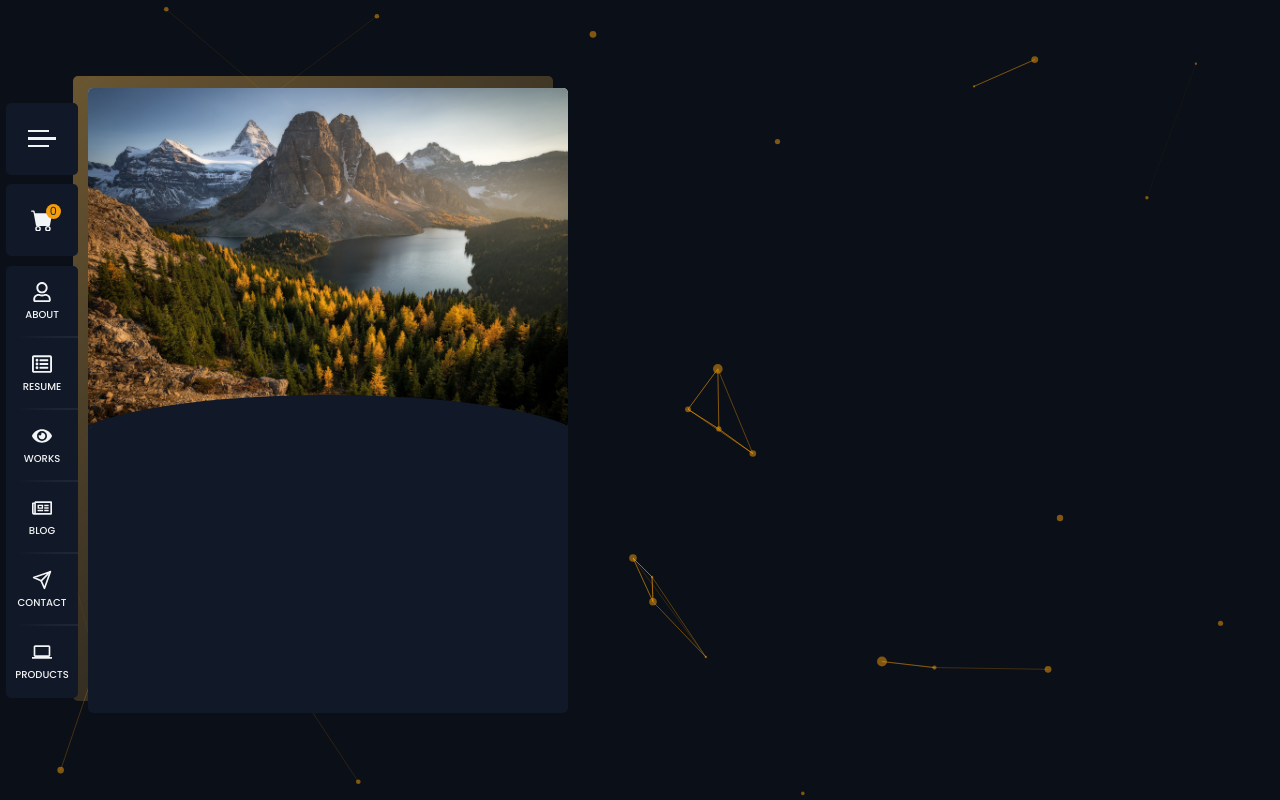
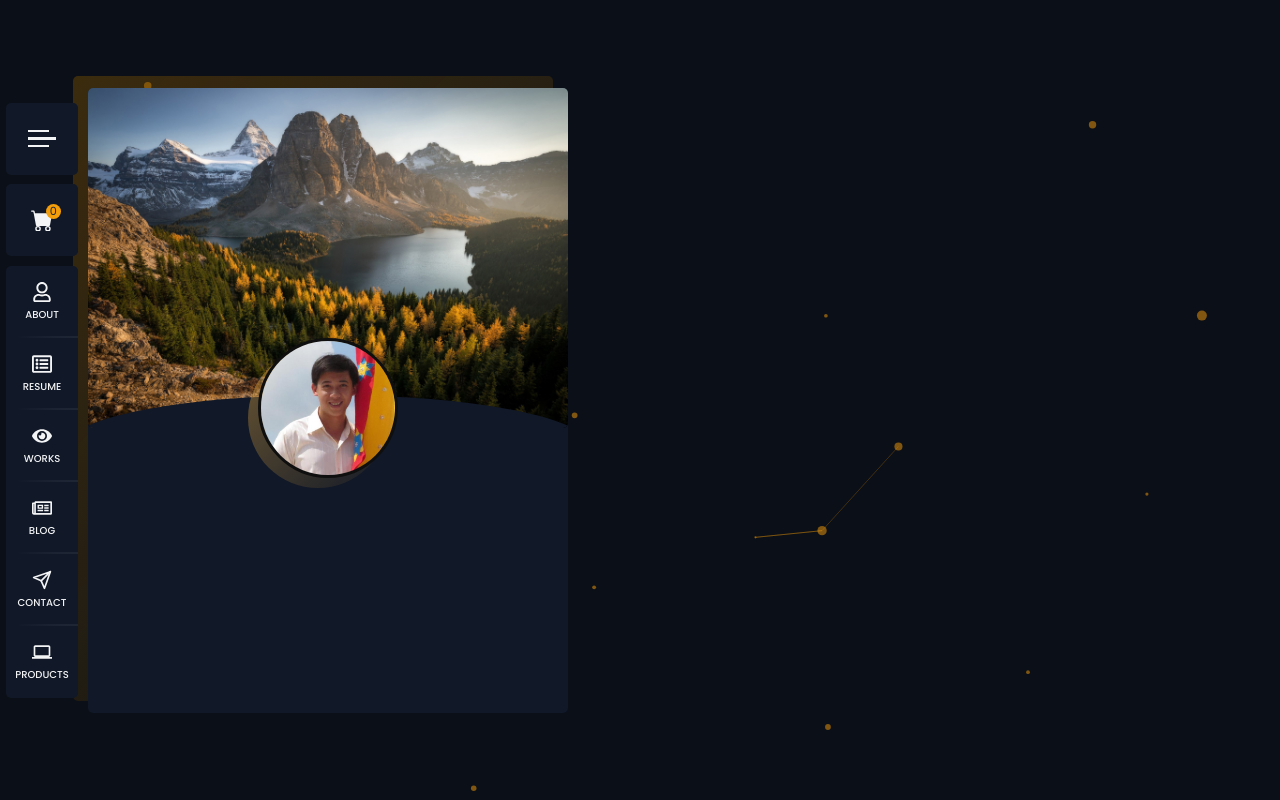
Before and after one commit to Utopiality7/Portfolio, a Next.js app: page / in a window 1280 px wide. Built offline with nearby package versions, Linux system fonts and the light colour scheme.

Commit message:
add profile picture

```diff
--- a/app/globals.css
+++ b/app/globals.css
@@ -50,7 +50,7 @@
   z-index: -1;
   background: linear-gradient(
     135deg,
-    rgba(249, 193, 89, 0.4) 0%,
+    rgba(133, 87, 2, 0.4) 0%,
     rgba(246, 184, 70, 0.01) 100%
   );
 }
@@ -60,13 +60,32 @@
   height: 100%;
 }
 
-.swiper-fade .swiper-slide-duplicate-active {
-  opacity: 1 !important;
-  transition: 1400ms !important;
+.swiper-fade .swiper-slide-active img {
+  opacity: 1;
+  visibility: visible;
+  transform: scale(1) translateY(0);
+  transition: 1400ms ease !important;
 }
 
-.swiper-fade .swiper-slide-duplicate-next,
-.swiper-fade .swiper-slide-duplicate-prev {
-  opacity: 0 !important;
-  transition: 0ms !important;
+.swiper-fade .swiper-slide-next img,
+.swiper-fade .swiper-slide-prev img {
+  opacity: 0;
+  visibility: hidden;
+  transform: scale(1.1) translateY(2rem);
+  transition: 1400ms ease !important;
 }
+
+.profilePic::before {
+  content: "";
+  position: absolute;
+  top: 10px;
+  left: -10px;
+  width: 100%;
+  height: 100%;
+  border-radius: 50%;
+  background: linear-gradient(
+    135deg,
+    rgba(246, 184, 70, 0.4) 0%,
+    rgba(246, 184, 70, 0.01) 100%
+  );
+}
--- a/app/page.tsx
+++ b/app/page.tsx
@@ -14,7 +14,7 @@
       </Head>
 
       <Background />
-      <section className="relative z-10 w-[126.8rem] h-[62.5rem] flex gap-4">
+      <section className="z-10 w-[126.8rem] h-[62.5rem] flex gap-4">
         <Menus />
         <ProfileCard />
       </section>
--- a/components/Background.tsx
+++ b/components/Background.tsx
@@ -73,14 +73,14 @@
             default: "bounce",
           },
           random: false,
-          speed: 2,
+          speed: 1,
           straight: false,
         },
         number: {
           density: {
             enable: true,
           },
-          value: 80,
+          value: 30,
         },
         opacity: {
           value: 0.5,
--- a/components/ProfileCard.tsx
+++ b/components/ProfileCard.tsx
@@ -4,6 +4,16 @@
   return (
     <div className="profile h-full w-[48rem] bg-gray-900 rounded-lg relative">
       <Slide />
+
+      <div className="">
+        <div className="relative z-20 w-56 h-56 mx-auto -mt-36 rounded-full profilePic">
+          <img
+            src="/images/avatar.jpg"
+            alt="userPic"
+            className="w-full h-full block p-0 z-20 relative object-cover rounded-full border-[3px] border-[#0f0f0f] border-solid"
+          />
+        </div>
+      </div>
     </div>
   );
 }
--- a/components/Slide.tsx
+++ b/components/Slide.tsx
@@ -29,7 +29,7 @@
           </div>
         </SwiperSlide>
         <SwiperSlide>
-          <div className="w-full h-full">
+          <div className="relative w-full h-full">
             <Image
               src="/images/b-2.jpg"
               alt="tour"
@@ -40,7 +40,7 @@
           </div>
         </SwiperSlide>
         <SwiperSlide>
-          <div className="w-full h-full">
+          <div className="relative w-full h-full">
             <Image
               src="/images/b-3.jpg"
               alt="tour"
```
Also changed, not shown: public/images/avatar.jpg (added).
